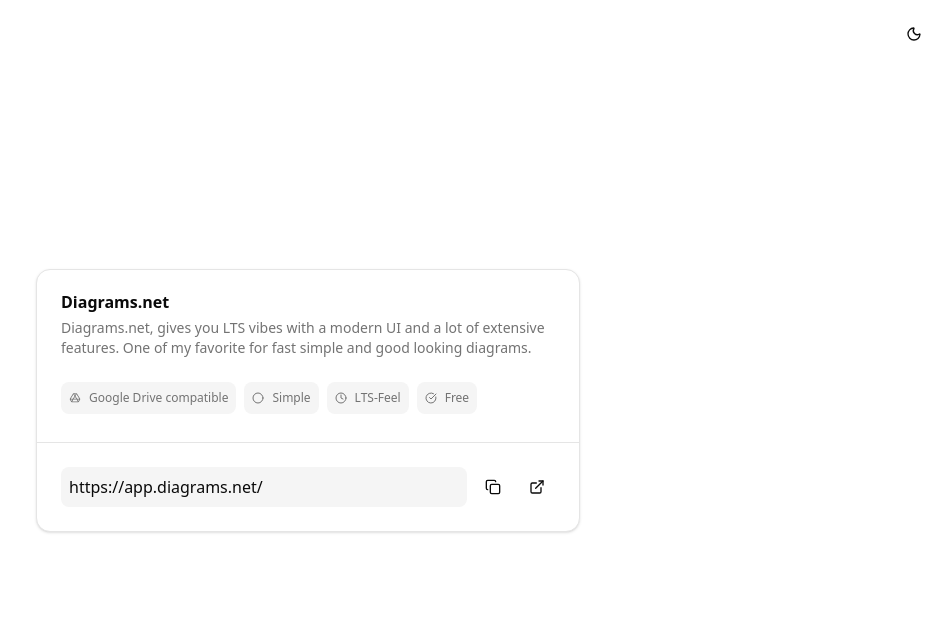
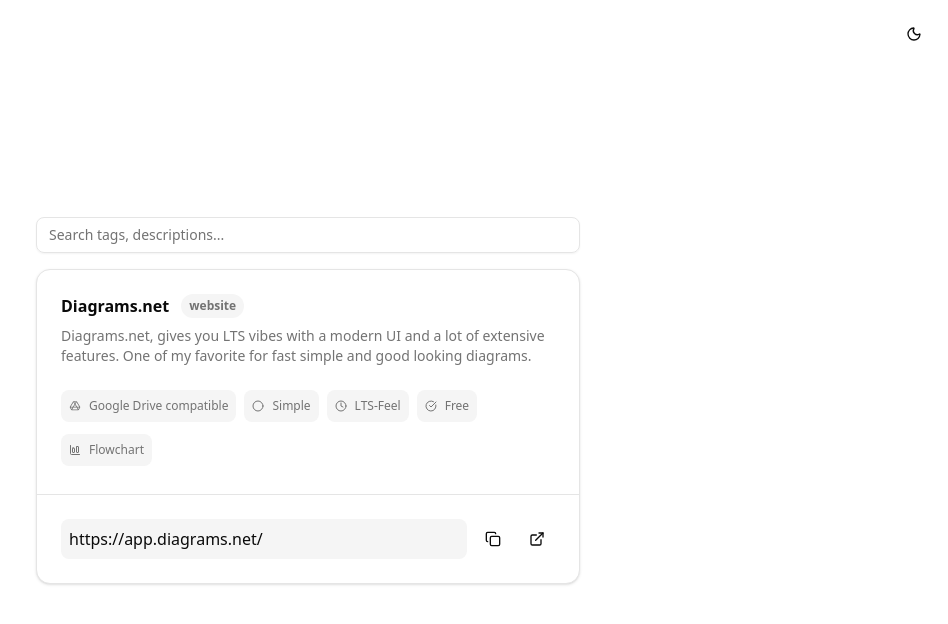
Before and after one commit to lumen-xx/pages-a-approach-to-get-better, a React (Vite) app: page / in a window 1280 px wide. Shown: the top 624 px of the page, without its empty margins (332-1280 px from the left). Built offline with nearby package versions, Linux system fonts and the light colour scheme.

Commit message:
Enhance website search functionality and UI. Added search input to filter websites by title, description, and tags. Updated WebsiteCard component to highlight search terms and display website type.

```diff
--- a/src/App.tsx
+++ b/src/App.tsx
@@ -1,14 +1,16 @@
-import { useState, useEffect } from "react";
+import { useState, useEffect, useMemo } from "react";
 import "./index.css";
 import { WebsiteCard } from "./components/website-card";
 import { Button } from "./components/ui/button";
-import * as LucideIcons from "lucide-react";
-import * as PhosphorIcons from "@phosphor-icons/react";
+import { Sun, Moon } from "lucide-react";
+import { websites } from "./data";
+import { Input } from "./components/ui/input";
 
 export function App() {
   const [dark, setDark] = useState(
     () => window.matchMedia("(prefers-color-scheme: dark)").matches
   );
+  const [search, setSearch] = useState("");
 
   useEffect(() => {
     document.documentElement.classList.toggle("dark", dark);
@@ -21,6 +23,17 @@
     return () => media.removeEventListener("change", handler);
   }, []);
 
+  const filteredWebsites = useMemo(() => {
+    if (!search) return websites;
+    const q = search.toLowerCase();
+    return websites.filter(
+      (w) =>
+        w.title.toLowerCase().includes(q) ||
+        w.description.toLowerCase().includes(q) ||
+        w.tags.some((tag) => tag.toLowerCase().includes(q))
+    );
+  }, [search]);
+
   return (
     <div className="min-h-screen flex items-center justify-center">
       <Button
@@ -29,25 +42,21 @@
         onClick={() => setDark(!dark)}
         className="absolute top-4 right-4"
       >
-        {dark ? (
-          <LucideIcons.Sun className="w-5 h-5" />
-        ) : (
-          <LucideIcons.Moon className="w-5 h-5" />
-        )}
+        {dark ? <Sun className="w-5 h-5" /> : <Moon className="w-5 h-5" />}
       </Button>
       <div className="flex flex-col gap-4 w-xl max-w-2xl px-4">
-        <WebsiteCard
-          title="Diagrams.net"
-          description="Diagrams.net, gives you LTS vibes with a modern UI and a lot of extensive features. One of my favorite for fast simple and good looking diagrams."
-          url="https://app.diagrams.net/"
-          tags={["Google Drive compatible", "Simple", "LTS-Feel", "Free"]}
-          tagIcon={[
-            <PhosphorIcons.GoogleDriveLogo className="w-3 h-3" />,
-            <LucideIcons.Circle className="w-3 h-3" />,
-            <LucideIcons.Clock className="w-3 h-3" />,
-            <LucideIcons.CheckCircle className="w-3 h-3" />,
-          ]}
+        <Input
+          placeholder="Search tags, descriptions..."
+          value={search}
+          onChange={(e) => setSearch(e.target.value)}
         />
+        {filteredWebsites.map((website) => (
+          <WebsiteCard
+            key={website.url}
+            website={website}
+            searchQuery={search}
+          />
+        ))}
       </div>
     </div>
   );
--- /dev/null
+++ b/src/components/highlight.tsx
@@ -0,0 +1,22 @@
+export function Highlight({ text, query }: { text: string; query: string }) {
+  const trimmedQuery = query.trim();
+  if (!trimmedQuery) return <>{text}</>;
+
+  const lowerText = text.toLowerCase();
+  const lowerQuery = trimmedQuery.toLowerCase();
+  const index = lowerText.indexOf(lowerQuery);
+
+  if (index === -1) return <>{text}</>;
+
+  const before = text.slice(0, index);
+  const match = text.slice(index, index + trimmedQuery.length);
+  const after = text.slice(index + trimmedQuery.length);
+
+  return (
+    <>
+      {before}
+      <mark className="bg-yellow-400 text-black">{match}</mark>
+      {after}
+    </>
+  );
+}
--- a/src/components/website-card.tsx
+++ b/src/components/website-card.tsx
@@ -6,24 +6,21 @@
   CardContent,
 } from "./ui/card";
 
-import { Badge, CheckIcon, CopyIcon, ExternalLinkIcon } from "lucide-react";
+import { CheckIcon, CopyIcon, ExternalLinkIcon } from "lucide-react";
 import { Button } from "./ui/button";
 import { Separator } from "./ui/separator";
 import { useState } from "react";
+import type { Website } from "@/types/website-types";
+import { Highlight } from "./highlight";
 
 export function WebsiteCard({
-  title,
-  description,
-  url,
-  tags,
-  tagIcon,
+  website,
+  searchQuery = "",
 }: {
-  title: string;
-  description: string;
-  url: string;
-  tags: string[];
-  tagIcon: React.ReactNode[];
+  website: Website;
+  searchQuery?: string;
 }) {
+  const { type, title, description, url, tags, tagIcon } = website;
   const [showCheck, setShowCheck] = useState(false);
 
   const handleCopy = () => {
@@ -35,8 +32,16 @@
   return (
     <Card>
       <CardHeader>
-        <CardTitle>{title}</CardTitle>
-        <CardDescription>{description}</CardDescription>
+        <CardTitle className="flex items-center">
+          <Highlight text={title} query={searchQuery} />
+          <span className="mr-3" />
+          <p className="text-xs rounded-xl px-2 py-1 bg-muted text-muted-foreground">
+            {type}
+          </p>
+        </CardTitle>
+        <CardDescription>
+          <Highlight text={description} query={searchQuery} />
+        </CardDescription>
       </CardHeader>
       <div className="flex flex-wrap gap-2 text-xs px-6">
         {tags.map((tag, index) => (
@@ -45,7 +50,7 @@
             className="flex w-fit p-2 items-center justify-center rounded-md gap-2 bg-muted text-muted-foreground mb-1"
           >
             {tagIcon[index]}
-            {tag}
+            <Highlight text={tag} query={searchQuery} />
           </div>
         ))}
       </div>
--- /dev/null
+++ b/src/data.tsx
@@ -0,0 +1,27 @@
+import * as LucideIcons from "lucide-react";
+import * as PhosphorIcons from "@phosphor-icons/react";
+import type { Website } from "@/types/website-types";
+
+export const websites: Website[] = [
+  {
+    title: "Diagrams.net",
+    type: "website",
+    description:
+      "Diagrams.net, gives you LTS vibes with a modern UI and a lot of extensive features. One of my favorite for fast simple and good looking diagrams.",
+    url: "https://app.diagrams.net/",
+    tags: [
+      "Google Drive compatible",
+      "Simple",
+      "LTS-Feel",
+      "Free",
+      "Flowchart",
+    ],
+    tagIcon: [
+      <PhosphorIcons.GoogleDriveLogo className="w-3 h-3" />,
+      <LucideIcons.Circle className="w-3 h-3" />,
+      <LucideIcons.Clock className="w-3 h-3" />,
+      <LucideIcons.CheckCircle className="w-3 h-3" />,
+      <LucideIcons.BarChartBig className="w-3 h-3" />,
+    ],
+  },
+];
```
